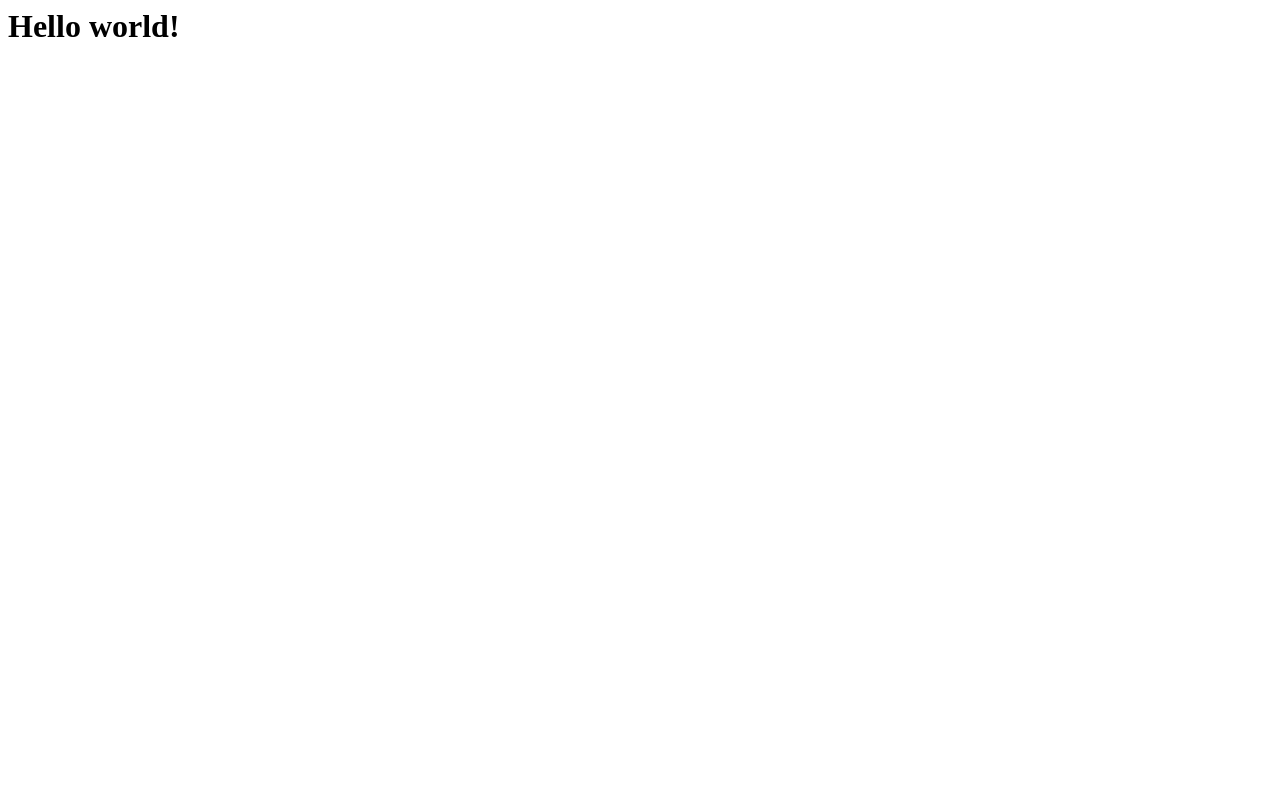
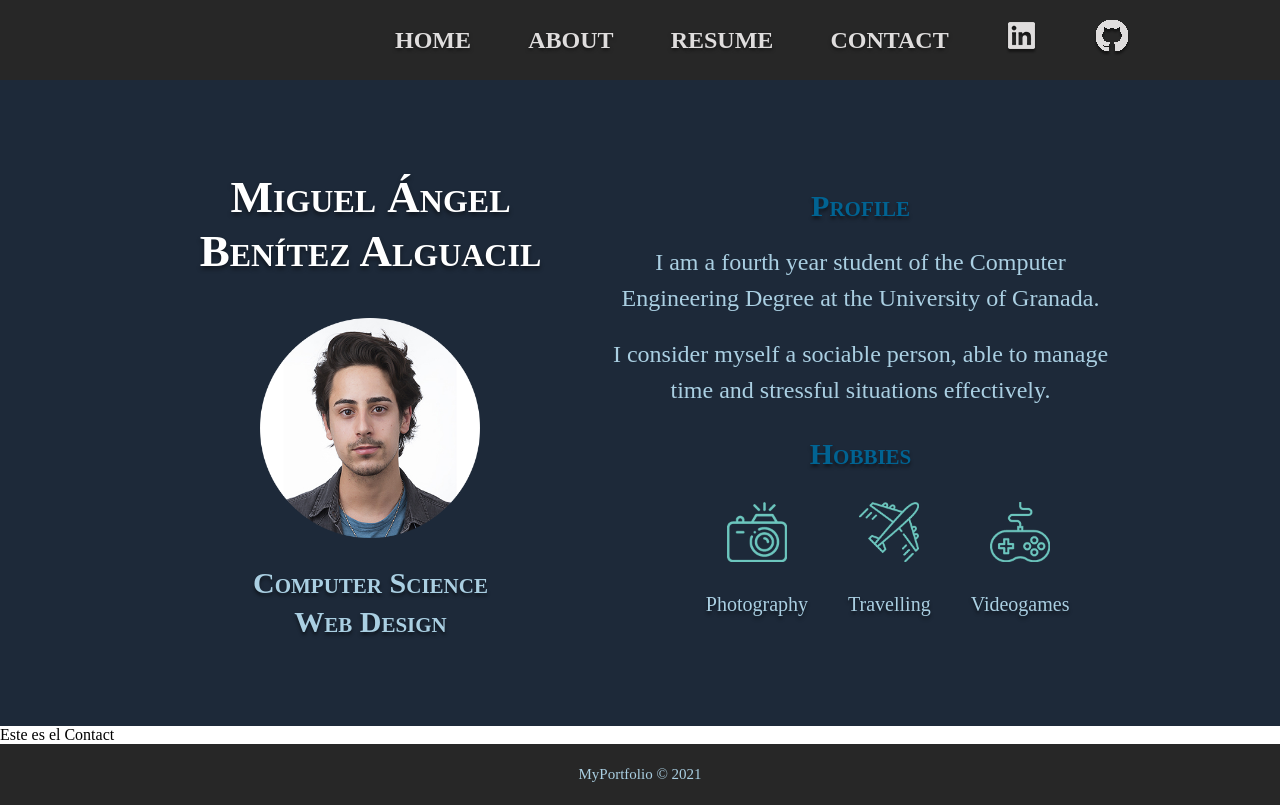
Before and after one commit to migue0418/Portfolio-Web, a plain HTML site: page index.html in a window 1280 px wide. Drawn offline with Linux system fonts and the light colour scheme.

Commit message:
Add home section

```diff
--- a/index.html
+++ b/index.html
@@ -1 +1,67 @@
-<h1>Hello world!</h1>
+<!DOCTYPE html>
+<html lang="en">
+<head>
+    <meta charset="UTF-8">
+    <meta http-equiv="X-UA-Compatible" content="IE=edge">
+    <meta name="viewport" content="width=device-width, initial-scale=1.0">
+
+    <title>Miguel Benitez</title>
+    <link rel="icon" type="image/png" href="assets/logo.png">
+    <link rel="stylesheet" type="text/css" href="styles.css">
+    <script src="functions.js"></script>
+</head>
+<body>
+    <header>
+        <nav>
+            <a href="#">Home</a>
+            <a href="#">About</a>
+            <a href="#">Resume</a>
+            <a href="#">Contact</a>
+            <a href="https://www.linkedin.com/in/miguealguacil/">
+                <img src="assets/linkedin.png" alt="LinkedIn">
+            </a>
+            <a href="https://github.com/migue0418">
+                <img src="assets/github.png" alt="Github">
+            </a>
+        </nav>
+    </header>
+    <main>
+        <section id="home">
+            <div>
+                <h1>Miguel Ángel<br>Benítez Alguacil</h1>
+                <img src="assets/foto-perfil.png">
+                <h3>Computer Science<br>Web Design</h3>
+            </div>
+            <div>
+                <h2>Profile</h2>
+                <p class="profile-text">I am a fourth year student of the Computer Engineering Degree at the University of Granada.</p>
+                <p class="profile-text">I consider myself a sociable person, able to manage time and stressful situations effectively.</p>
+                <h2>Hobbies</h2>
+                <div class="hobbies">
+                    <div>
+                        <img src="assets/camera.png">
+                        <p>Photography</p>
+                    </div>
+                    <div>
+                        <img src="assets/airplane.png">
+                        <p>Travelling</p>
+                    </div>
+                    <div>
+                        <img src="assets/joystick.png">
+                        <p>Videogames</p>
+                    </div>
+                </div>
+            </div>
+        </section>
+
+        <section id="resume">
+
+        </section>
+
+        <section id="contact">
+            Este es el Contact
+        </section>
+    </main>
+    <footer>
+        <p>MyPortfolio © 2021</p>
+    </footer>
--- /dev/null
+++ b/styles.css
@@ -0,0 +1,182 @@
+:root {
+    --dark-blue: rgb(29, 41, 57);
+    --blue: #016392;
+    --light-blue: rgb(107, 197, 224);
+    --dark-grey:  rgb(39, 39, 39);
+    --greyish-white: rgb(223, 221, 221);
+    --light-grey: #aacfe2;
+    --border-color: rgb(223, 221, 221, 0.8);
+    --greenish-blue: #014753;
+}
+
+/*  TIPOGRAPHIES  */
+h1 {
+    font-size: 45px;
+    font-family: "Montserrat";
+    font-weight: bold;
+    font-variant: small-caps;
+    color: white;
+    line-height: 1.2;
+    text-align: center;
+    text-shadow: 0px 3px 4.5px rgba(0, 0, 0, 0.47);
+    margin-block: 20px;
+}
+
+h2 {
+    font-size: 30px;
+    font-family: "Montserrat";
+    color: var(--blue);
+    font-weight: bold;
+    font-variant: small-caps;
+    line-height: 1.2;
+    text-align: center;
+    text-shadow: 0px 3px 3.6px rgba(0, 0, 0, 0.47);
+    margin-block-start: 18px;
+    margin-block-end: 10px;
+}
+
+h3 {
+    font-size: 30px;
+    font-family: "Montserrat";
+    font-weight: bold;
+    font-variant: small-caps;
+    color: var(--light-grey);
+    line-height: 1.3;
+    text-align: center;
+    text-shadow: 0px 3px 3.6px rgba(0, 0, 0, 0.47);
+    margin-block: 15px;
+}
+
+h4 {
+    font-size: 24px;
+    font-family: "Montserrat";
+    font-weight: bold;
+    color: var(--dark-blue);
+    text-align: center;
+    text-shadow: 0px 0.5px 3.6px rgba(0, 0, 0, 0.295);
+}
+
+h5 {
+    font-size: 20px;
+    font-family: "Montserrat";
+    font-weight: bold;
+    color: rgb(13, 19, 26);
+    text-align: left;
+    margin-block: 0px;
+}
+
+a {
+    text-decoration: none;
+}
+
+.profile-text {
+    font-size: 24px;
+    font-family: "Montserrat";
+    color: var(--light-grey);
+    line-height: 1.5;
+    text-align: center;
+    margin-block: 10px;
+}
+
+.hobbies p {
+    font-size: 20px;
+    font-family: "Montserrat";
+    color: var(--light-grey);
+    line-height: 1.2;
+    text-align: center;
+    text-shadow: 0px 3px 3.6px rgba(0, 0, 0, 0.47);
+}
+
+
+
+/*     CSS   */
+body {
+    margin: 0px;
+    font-family: "Montserrat";
+    font-size: 16px;
+}
+
+
+/*** HEADER ***/
+header {
+    padding: 20px 150px;
+    background-color: var(--dark-grey);
+    height: 40px;
+    margin: 0px;
+}
+
+header nav {
+    width: 75%;
+    float: right;
+    display: flex;
+    align-items: center;
+    justify-content: space-between;
+}
+
+header nav a {
+    font-family: "Montserrat";
+    font-size: 24px;
+    font-weight: bold;
+    text-transform: uppercase;
+    line-height: 1;
+    text-align: center;
+    color: var(--greyish-white);
+    text-shadow: 0px 2px 3.6px rgba(0, 0, 0, 0.5);
+    text-decoration: none;
+}
+
+
+/*** MAIN ***/
+
+/*  Home Section    */
+#home {
+    padding: 70px 150px;
+    background-color: var(--dark-blue);
+    display: grid;
+    grid-template-columns: 45% 55%;
+    place-items: center;
+}
+
+#home div {
+    display: grid;
+    place-items: center;
+    padding: 0px 20px;
+}
+
+#home img {
+    width: 220px;
+    padding-top: 10px;
+    margin: 10px;
+}
+
+#home .hobbies {
+    width: 70%;
+    display: flex;
+    place-items: center;
+    justify-content: space-between;
+}
+
+#home .hobbies img {
+    width: 60px;
+}
+
+
+/*  Resume Section    */
+
+
+
+/*  Contact Section    */
+
+
+/*** FOOTER ***/
+footer {
+    padding: 7px 150px;
+    background-color: var(--dark-grey);
+    text-align: center;
+}
+
+footer p {
+    font-family: "Montserrat";
+    font-size: 15px;
+    color: var(--light-grey);
+}
```
Also changed, not shown: assets/airplane.png (added), assets/camera.png (added), assets/foto-perfil.png (added), assets/github.png (added), assets/joystick.png (added), assets/linkedin.png (added), assets/logo.png (added).
